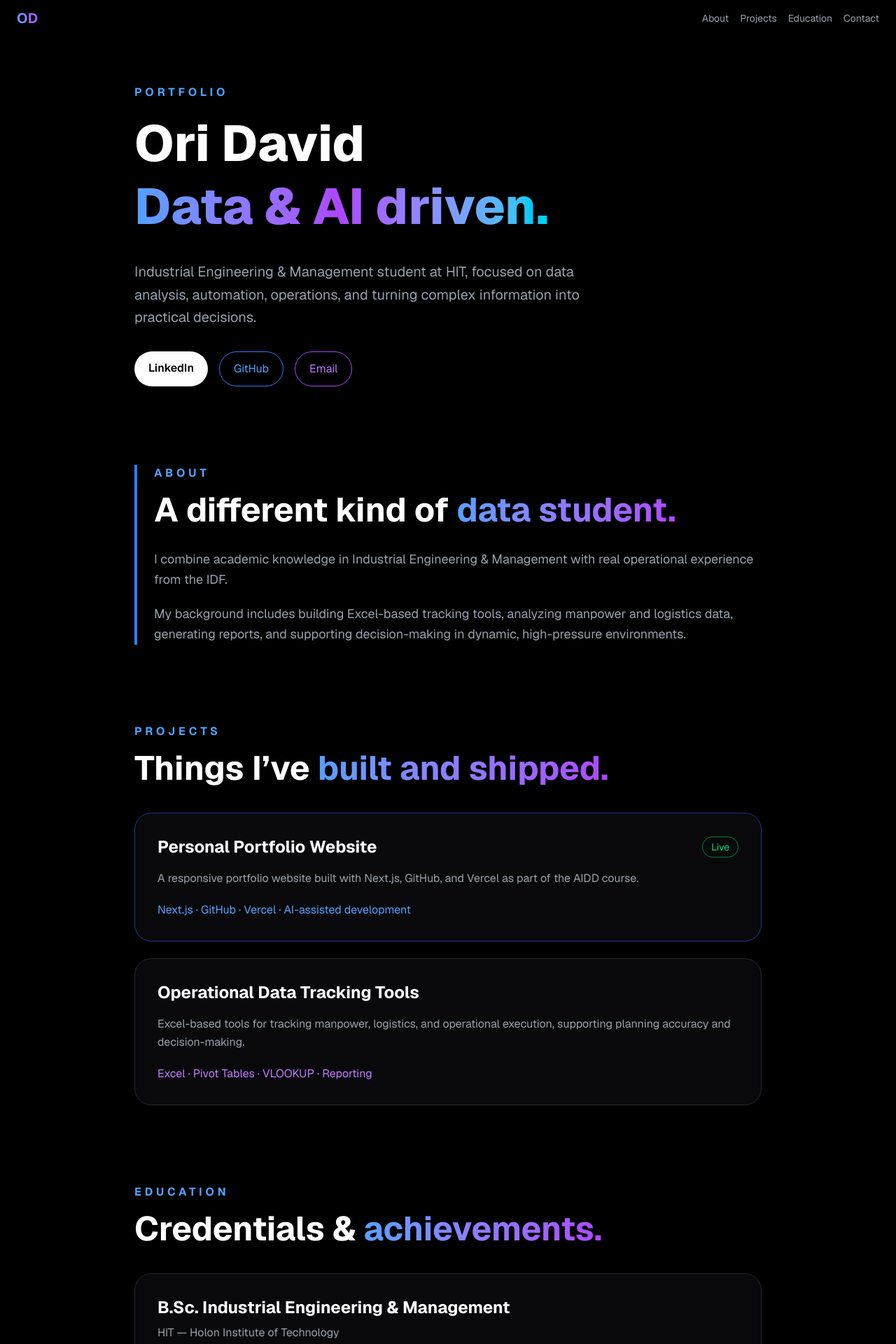
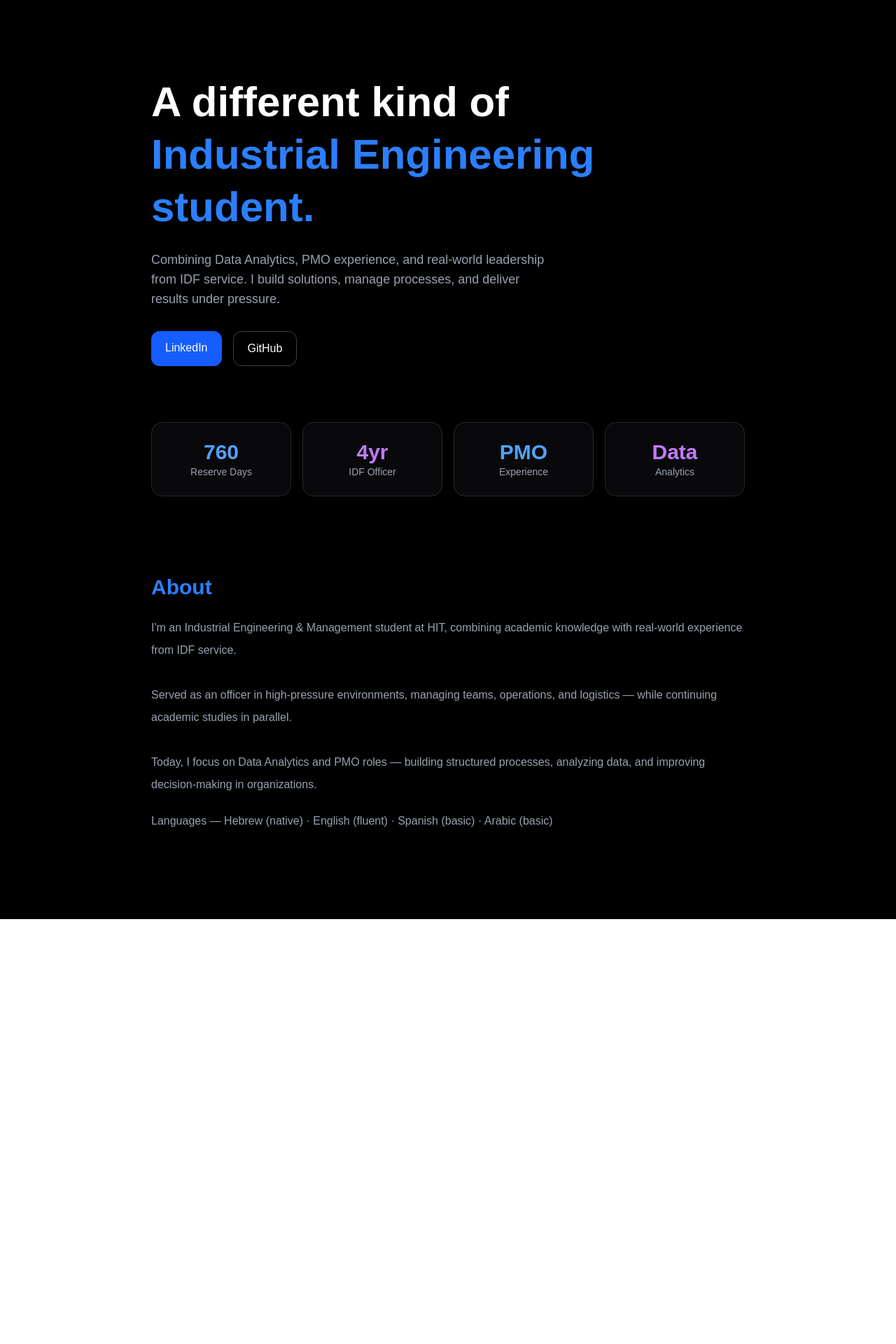
Before and after one commit to oridavid-web/aidd-ai-project, a Next.js app: page / in a window 1280 px wide. Shown: the part 20-1940 px from the top of the page at 70% size. After the commit the page ends 1333 px from the top, so only its background shows below. Built offline with nearby package versions, Linux system fonts and the light colour scheme.

Commit message:
full personal site

```diff
--- a/app/page.tsx
+++ b/app/page.tsx
@@ -1,119 +1,86 @@
 export default function Home() {
   return (
-    <main className="min-h-screen bg-black text-white px-6 py-8 font-sans">
-      <nav className="flex justify-between items-center mb-20">
-        <div className="text-xl font-bold bg-gradient-to-r from-blue-400 to-purple-500 bg-clip-text text-transparent">
-          OD
-        </div>
-        <div className="flex gap-4 text-sm text-gray-400">
-          <a href="#about">About</a>
-          <a href="#projects">Projects</a>
-          <a href="#education">Education</a>
-          <a href="#contact">Contact</a>
-        </div>
-      </nav>
+    <main className="min-h-screen bg-black text-white">
 
-      <section className="max-w-4xl mx-auto mb-28 animate-pulse">
-        <p className="text-blue-400 font-bold tracking-[0.3em] mb-4">PORTFOLIO</p>
-        <h1 className="text-5xl md:text-7xl font-extrabold leading-tight">
-          Ori David
-          <br />
-          <span className="bg-gradient-to-r from-blue-400 via-purple-500 to-cyan-400 bg-clip-text text-transparent">
-            Data & AI driven.
-          </span>
+      {/* HERO */}
+      <section className="max-w-4xl mx-auto px-6 pt-32 pb-20">
+        <h1 className="text-5xl md:text-6xl font-bold leading-tight">
+          A different kind of <br />
+          <span className="text-blue-500">Industrial Engineering student.</span>
         </h1>
 
-        <p className="text-gray-400 text-xl mt-8 max-w-2xl leading-relaxed">
-          Industrial Engineering & Management student at HIT, focused on data analysis,
-          automation, operations, and turning complex information into practical decisions.
+        <p className="mt-6 text-gray-400 text-lg max-w-xl">
+          Combining Data Analytics, PMO experience, and real-world leadership from IDF service.
+          I build solutions, manage processes, and deliver results under pressure.
         </p>
 
-        <div className="flex flex-wrap gap-4 mt-8">
-          <a href="https://www.linkedin.com/in/oridavid5" target="_blank" className="px-5 py-3 rounded-full bg-white text-black font-semibold hover:bg-blue-400 transition">
+        {/* BUTTONS */}
+        <div className="mt-8 flex gap-4">
+          <a
+            href="https://www.linkedin.com/in/oridavid5"
+            target="_blank"
+            className="px-5 py-3 rounded-xl bg-blue-600 hover:bg-blue-700 transition"
+          >
             LinkedIn
           </a>
-          <a href="https://github.com/oridavid-web" target="_blank" className="px-5 py-3 rounded-full border border-blue-500 text-blue-400 hover:bg-blue-500 hover:text-white transition">
+
+          <a
+            href="https://github.com/oridavid-web"
+            target="_blank"
+            className="px-5 py-3 rounded-xl border border-zinc-700 hover:bg-zinc-900 transition"
+          >
             GitHub
-          </a>
-          <a href="mailto:Oriri8000@gmail.com" className="px-5 py-3 rounded-full border border-purple-500 text-purple-400 hover:bg-purple-500 hover:text-white transition">
-            Email
           </a>
         </div>
       </section>
 
-      <section id="about" className="max-w-4xl mx-auto mb-28 border-l-4 border-blue-500 pl-6">
-        <p className="text-blue-400 font-bold tracking-[0.3em] mb-4">ABOUT</p>
-        <h2 className="text-4xl md:text-5xl font-bold mb-8">
-          A different kind of
-          <span className="bg-gradient-to-r from-blue-400 to-purple-500 bg-clip-text text-transparent"> data student.</span>
-        </h2>
-        <p className="text-gray-400 text-lg leading-relaxed mb-5">
-          I combine academic knowledge in Industrial Engineering & Management with real operational experience from the IDF.
+      {/* STATS */}
+      <section className="max-w-4xl mx-auto px-6 mb-28">
+        <div className="grid grid-cols-2 md:grid-cols-4 gap-4">
+
+          <div className="bg-zinc-950 border border-zinc-800 rounded-2xl p-6 text-center hover:scale-105 transition">
+            <p className="text-3xl font-bold text-blue-400">760</p>
+            <p className="text-gray-400 text-sm">Reserve Days</p>
+          </div>
+
+          <div className="bg-zinc-950 border border-zinc-800 rounded-2xl p-6 text-center hover:scale-105 transition">
+            <p className="text-3xl font-bold text-purple-400">4yr</p>
+            <p className="text-gray-400 text-sm">IDF Officer</p>
+          </div>
+
+          <div className="bg-zinc-950 border border-zinc-800 rounded-2xl p-6 text-center hover:scale-105 transition">
+            <p className="text-3xl font-bold text-blue-400">PMO</p>
+            <p className="text-gray-400 text-sm">Experience</p>
+          </div>
+
+          <div className="bg-zinc-950 border border-zinc-800 rounded-2xl p-6 text-center hover:scale-105 transition">
+            <p className="text-3xl font-bold text-purple-400">Data</p>
+            <p className="text-gray-400 text-sm">Analytics</p>
+          </div>
+
+        </div>
+      </section>
+
+      {/* ABOUT */}
+      <section className="max-w-4xl mx-auto px-6 mb-32">
+        <h2 className="text-3xl font-bold mb-6 text-blue-500">About</h2>
+
+        <p className="text-gray-400 leading-8">
+          I'm an Industrial Engineering & Management student at HIT,
+          combining academic knowledge with real-world experience from IDF service.
+          <br /><br />
+          Served as an officer in high-pressure environments, managing teams,
+          operations, and logistics — while continuing academic studies in parallel.
+          <br /><br />
+          Today, I focus on Data Analytics and PMO roles — building structured processes,
+          analyzing data, and improving decision-making in organizations.
         </p>
-        <p className="text-gray-400 text-lg leading-relaxed">
-          My background includes building Excel-based tracking tools, analyzing manpower and logistics data,
-          generating reports, and supporting decision-making in dynamic, high-pressure environments.
+
+        <p className="mt-6 text-gray-400">
+          Languages — Hebrew (native) · English (fluent) · Spanish (basic) · Arabic (basic)
         </p>
       </section>
 
-      <section id="projects" className="max-w-4xl mx-auto mb-28">
-        <p className="text-blue-400 font-bold tracking-[0.3em] mb-4">PROJECTS</p>
-        <h2 className="text-4xl md:text-5xl font-bold mb-10">
-          Things I’ve
-          <span className="bg-gradient-to-r from-blue-400 to-purple-500 bg-clip-text text-transparent"> built and shipped.</span>
-        </h2>
-
-        <div className="grid gap-6">
-          <div className="rounded-3xl border border-blue-900 bg-zinc-950 p-8 hover:border-blue-400 transition">
-            <div className="flex justify-between items-center mb-4">
-              <h3 className="text-2xl font-bold">Personal Portfolio Website</h3>
-              <span className="text-green-400 border border-green-700 px-3 py-1 rounded-full text-sm">Live</span>
-            </div>
-            <p className="text-gray-400 leading-relaxed">
-              A responsive portfolio website built with Next.js, GitHub, and Vercel as part of the AIDD course.
-            </p>
-            <p className="text-blue-400 mt-5">Next.js · GitHub · Vercel · AI-assisted development</p>
-          </div>
-
-          <div className="rounded-3xl border border-zinc-800 bg-zinc-950 p-8 hover:border-purple-400 transition">
-            <h3 className="text-2xl font-bold mb-4">Operational Data Tracking Tools</h3>
-            <p className="text-gray-400 leading-relaxed">
-              Excel-based tools for tracking manpower, logistics, and operational execution, supporting planning accuracy and decision-making.
-            </p>
-            <p className="text-purple-400 mt-5">Excel · Pivot Tables · VLOOKUP · Reporting</p>
-          </div>
-        </div>
-      </section>
-
-      <section id="education" className="max-w-4xl mx-auto mb-28">
-        <p className="text-blue-400 font-bold tracking-[0.3em] mb-4">EDUCATION</p>
-        <h2 className="text-4xl md:text-5xl font-bold mb-10">
-          Credentials &
-          <span className="bg-gradient-to-r from-blue-400 to-purple-500 bg-clip-text text-transparent"> achievements.</span>
-        </h2>
-
-        <div className="rounded-3xl border border-zinc-800 bg-zinc-950 p-8 mb-5">
-          <h3 className="text-2xl font-bold">B.Sc. Industrial Engineering & Management</h3>
-          <p className="text-gray-400 mt-2">HIT — Holon Institute of Technology</p>
-          <p className="text-blue-400 mt-2">GPA: 88 · Expected 2027</p>
-        </div>
-
-        <div className="rounded-3xl border border-zinc-800 bg-zinc-950 p-8">
-          <h3 className="text-2xl font-bold">AI-Driven Development Course</h3>
-          <p className="text-gray-400 mt-2">
-            Focused on AI tools, workflow automation, and process efficiency.
-          </p>
-        </div>
-      </section>
-
-      <section id="contact" className="max-w-4xl mx-auto text-center pb-20">
-        <p className="text-blue-400 font-bold tracking-[0.3em] mb-4">CONTACT</p>
-        <h2 className="text-4xl md:text-5xl font-bold mb-6">Let’s connect.</h2>
-        <p className="text-gray-400 mb-8">Open to student roles in Data, BI, AI, Operations and Analytics.</p>
-        <a href="mailto:Oriri8000@gmail.com" className="px-8 py-4 rounded-full bg-gradient-to-r from-blue-500 to-purple-600 font-bold hover:opacity-80 transition">
-          Contact Me
-        </a>
-      </section>
     </main>
   );
 }
```
